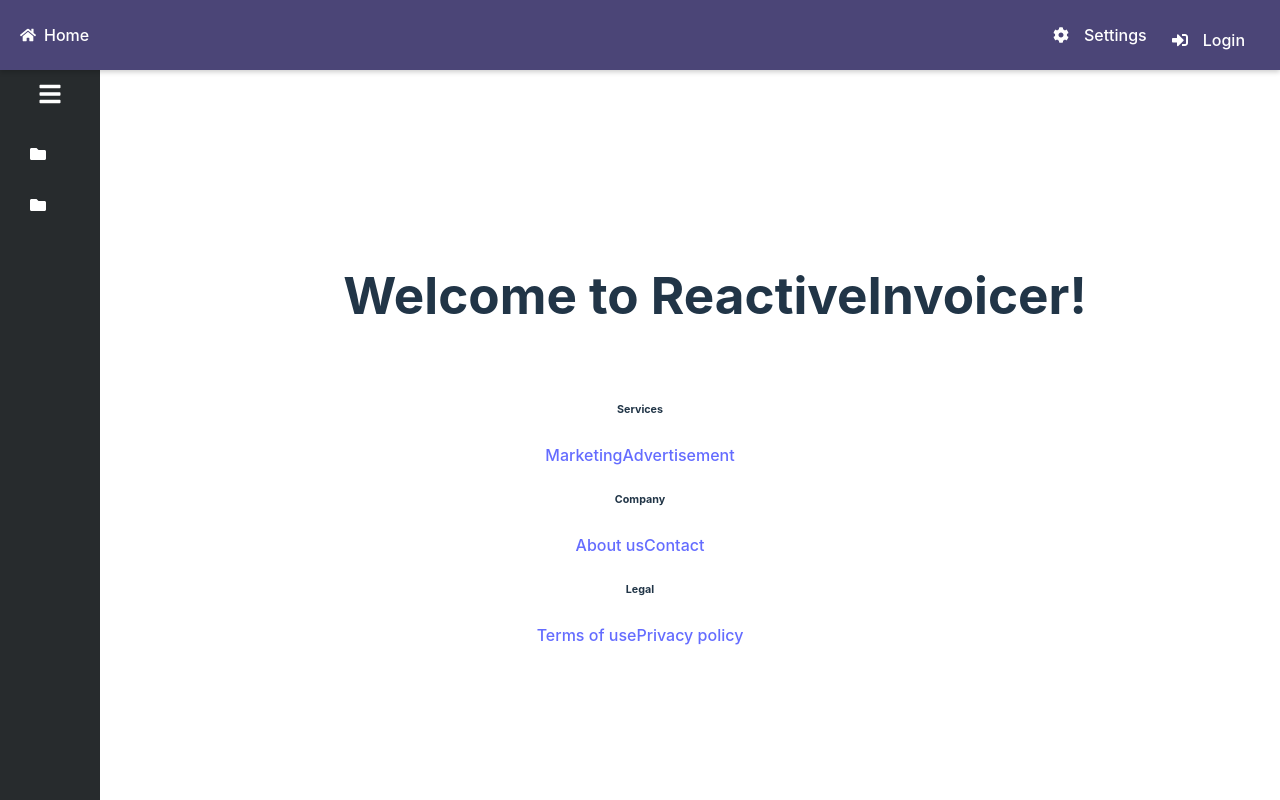
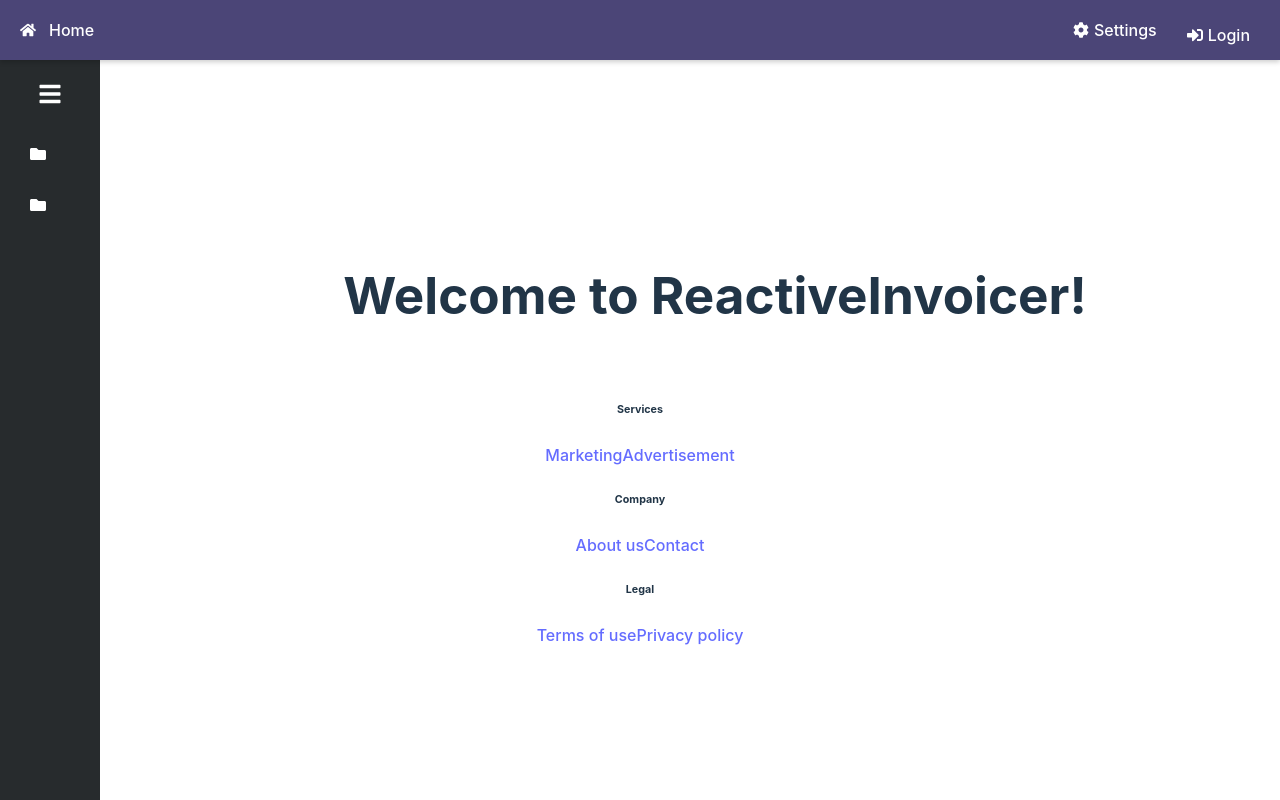
Before and after one commit to DimitrovAlexander/ReactiveInvoicer, a React (Vite) app in the folder ReactiveInvoicerFrontEnd/ReactiveInvoicer/: page / in a window 1280 px wide. Built offline with nearby package versions, Linux system fonts and the light colour scheme.

Commit message:
Update Navbar.css

```diff
--- a/ReactiveInvoicerFrontEnd/ReactiveInvoicer/src/components/layout/Navbar.css
+++ b/ReactiveInvoicerFrontEnd/ReactiveInvoicer/src/components/layout/Navbar.css
@@ -1,16 +1,16 @@
-/* Navbar.css */
 .navbar {
   display: flex;
   justify-content: space-between;
-  align-items: center;
+  align-items: center; /* Ensures all items are vertically aligned */
   background-color: #4B4577;
   padding: 10px 20px;
   color: white;
 }
 
-.navbar-left {
+.navbar-left,
+.navbar-right {
   display: flex;
-  align-items: center;
+  align-items: center; /* Align items within each group */
 }
 
 .navbar-icon {
@@ -22,6 +22,7 @@
   color: white;
   display: flex;
   align-items: center;
+  gap: 5px; /* Consistent spacing between icon and text */
 }
 
 .navbar-link:hover {
@@ -30,7 +31,7 @@
 
 .navbar-right {
   display: flex;
-  gap: 10px;
+  gap: 10px; /* Even spacing between buttons */
 }
 
 .navbar-button {
@@ -39,8 +40,9 @@
   color: white;
   cursor: pointer;
   display: flex;
-  align-items: center;
-  gap: 15px;
+  align-items: center; /* Ensure content inside the button is aligned */
+  gap: 5px; /* Consistent spacing between icon and text */
+  padding: 5px 10px; /* Uniform padding for all buttons */
 }
 
 .navbar-button:hover {
```
